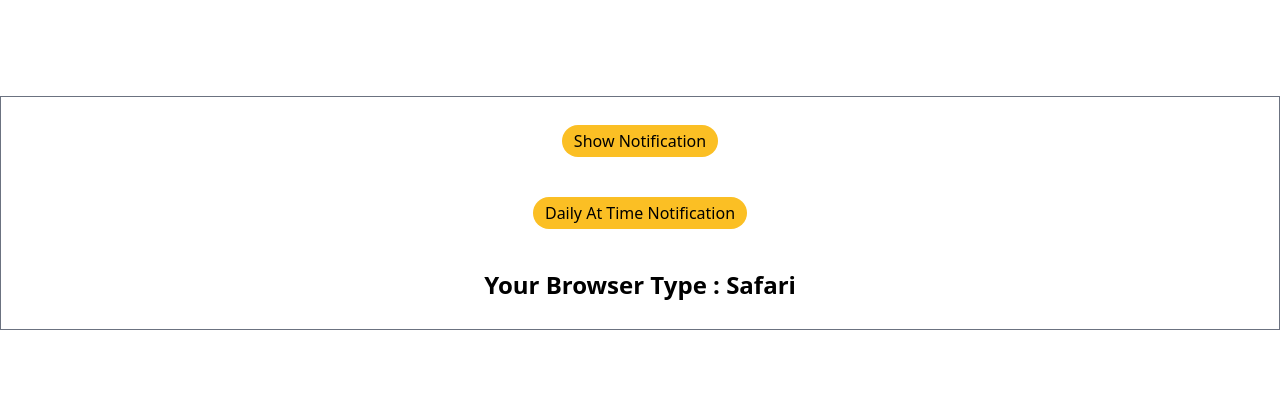
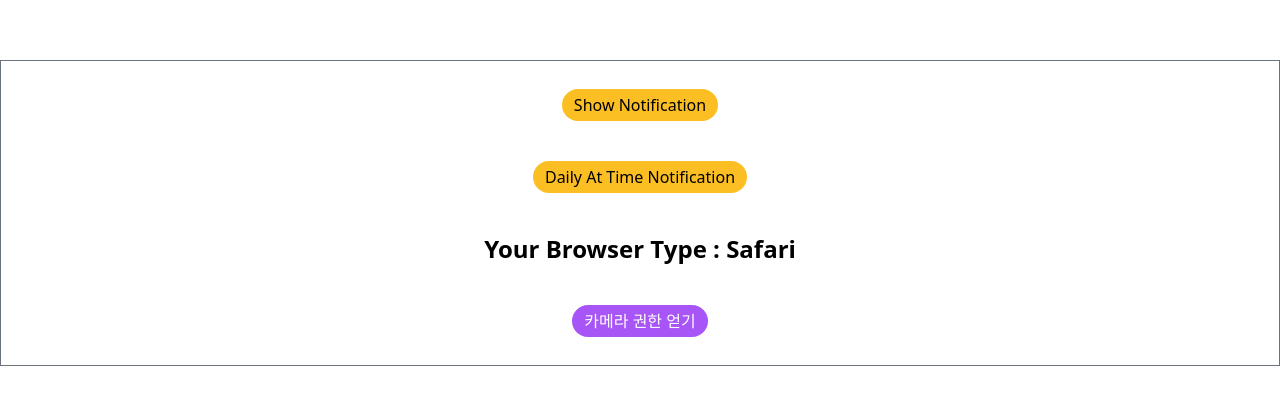
Before and after one commit to kohj1018/flutter-webview-notification-test, a Next.js app: page / in a window 1280 px wide. Shown: the part 147-552 px from the top of the page. Built offline with nearby package versions, Linux system fonts and the light colour scheme.

Commit message:
카메라 권한 설정 테스트

```diff
--- a/pages/index.tsx
+++ b/pages/index.tsx
@@ -48,6 +48,15 @@ const Home: NextPage = () => {
     return /Android|webOS|iPhone|iPad|iPod|BlackBerry|IEMobile|Opera Mini/i.test(navigator.userAgent);
   }
 
+  const getPermission = () => {
+    // @ts-ignore
+    GetPermission.postMessage()
+  }
+
+  function fromFlutter(responseText: string) {
+    console.log(responseText)
+  }
+
   return (
     <div className="h-[90vh] flex items-center justify-center">
       <main className="w-full flex flex-col space-y-10 items-center py-7 border border-gray-500">
@@ -68,6 +77,12 @@ const Home: NextPage = () => {
         <button className={"bg-blue-500 text-white rounded-2xl px-3 py-1" + (isMobile ? ' visible' : ' hidden')}>
           This button is mobile only
         </button>
+        <button
+          className="bg-purple-500 text-white rounded-2xl px-3 py-1"
+          onClick={getPermission}
+        >
+          카메라 권한 얻기
+        </button>
       </main>
     </div>
   )
```
